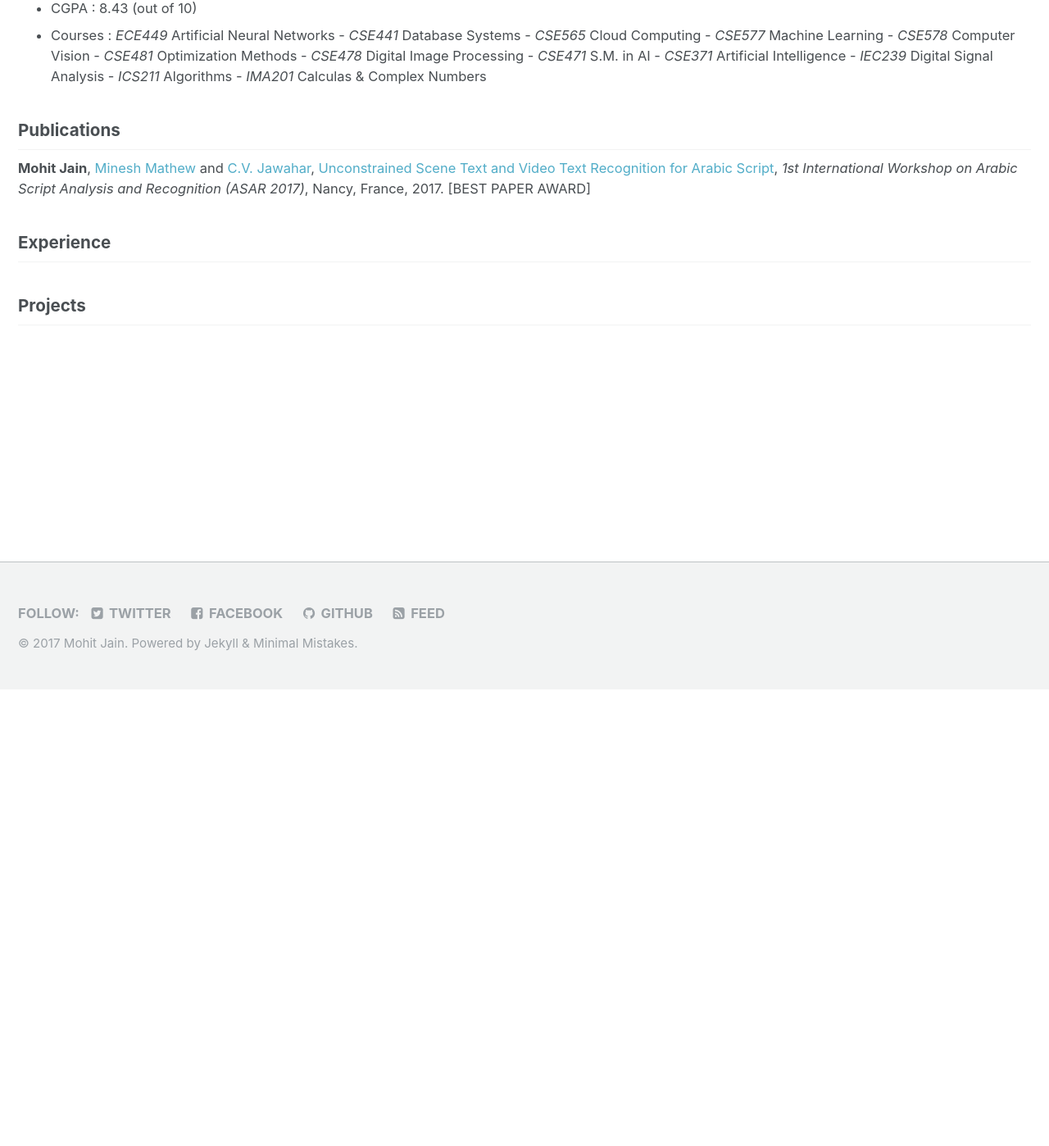
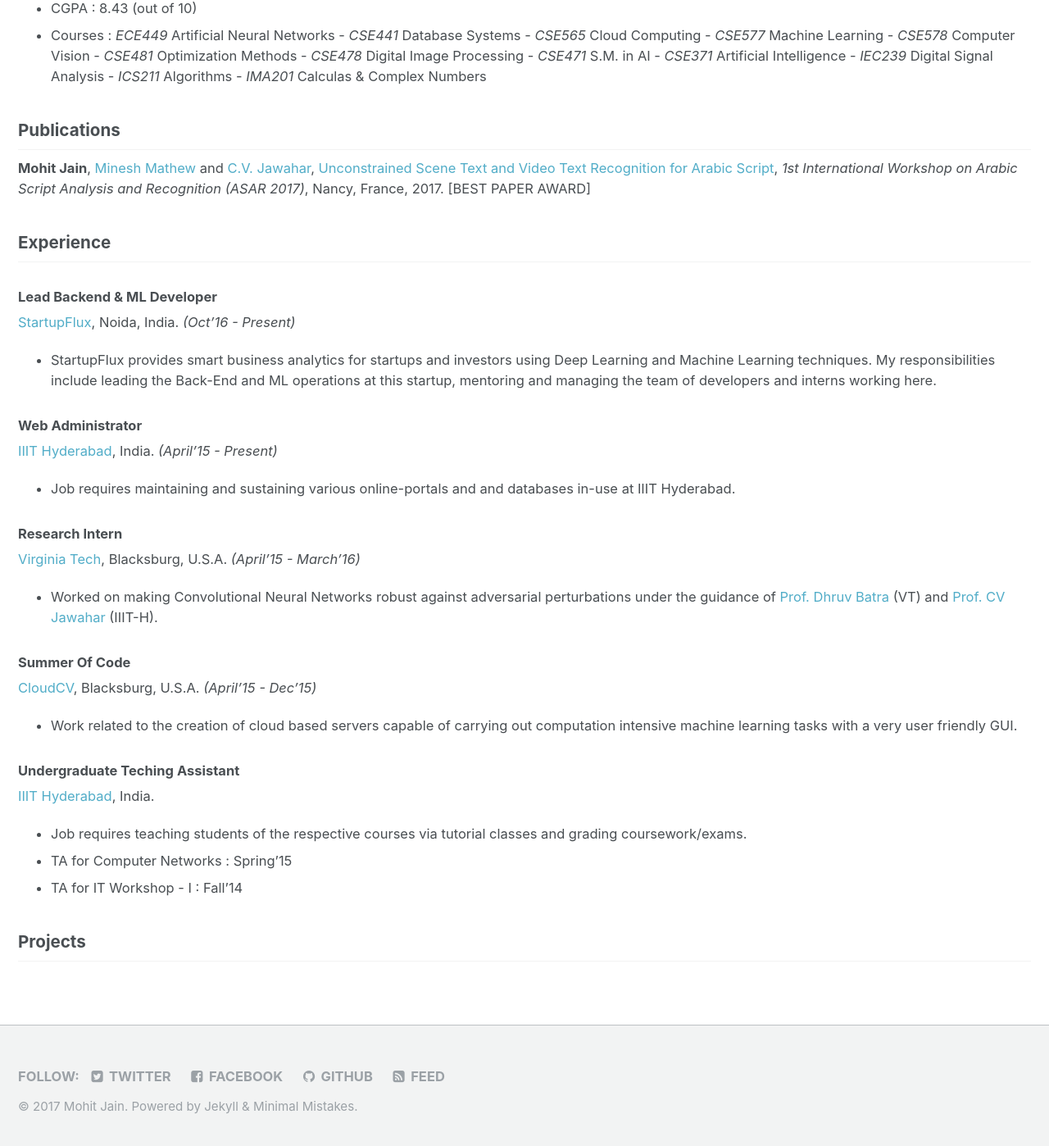
Before and after one commit to NightFury13/nightfury13.github.io, a Jekyll site: the page built from _pages/resume.md, in a window 1280 px wide and 1400 px high, scrolled down 559 px. Shown: the whole window at 82% size. Built offline with Jekyll 4.4.1, drawn with Linux system fonts in a browser that asks for light colours.

Commit message:
adding work exp

```diff
--- a/_pages/resume.md
+++ b/_pages/resume.md
@@ -24,5 +24,26 @@ author_profile: true
 **Mohit Jain**, [Minesh Mathew](mineshmathew.github.io) and [C.V. Jawahar](http://cvit.iiit.ac.in/people/faculty/people/faculty/cvit-faculty/jawahar), [Unconstrained Scene Text and Video Text Recognition for Arabic Script](http://cvit.iiit.ac.in/images/ConferencePapers/2017/unconstrained_Scene.pdf), _1st International Workshop on Arabic Script Analysis and Recognition (ASAR 2017)_, Nancy, France, 2017.               [BEST PAPER AWARD]
 
 ## Experience
+### Lead Backend & ML Developer
+[StartupFlux](https://startupflux.com/), Noida, India. _(Oct'16 - Present)_
+* StartupFlux provides smart business analytics for startups and investors using Deep Learning and Machine Learning techniques. My responsibilities include leading the Back-End and ML operations at this startup, mentoring and managing the team of developers and interns working here.
+
+### Web Administrator
+[IIIT Hyderabad](https://iiit.ac.in), India. _(April'15 - Present)_
+* Job requires maintaining and sustaining various online-portals and and databases in-use at IIIT Hyderabad.
+
+### Research Intern
+[Virginia Tech](https://www.vt.edu/), Blacksburg, U.S.A. _(April'15 - March'16)_
+* Worked on making Convolutional Neural Networks robust against adversarial perturbations under the guidance of [Prof. Dhruv Batra](http://www.cc.gatech.edu/~dbatra/index.html) (VT) and [Prof. CV Jawahar](http://cvit.iiit.ac.in/people/faculty/people/faculty/cvit-faculty/jawahar) (IIIT-H).
+
+### Summer Of Code
+[CloudCV](https://www.cloudcv.org), Blacksburg, U.S.A. _(April'15 - Dec'15)_
+* Work related to the creation of cloud based servers capable of carrying out computation intensive machine learning tasks with a very user friendly GUI.
+
+### Undergraduate Teching Assistant
+[IIIT Hyderabad](https://iiit.ac.in), India.
+* Job requires teaching students of the respective courses via tutorial classes and grading coursework/exams.
+* TA for Computer Networks : Spring'15
+* TA for IT Workshop - I : Fall'14
 
 ## Projects
```
